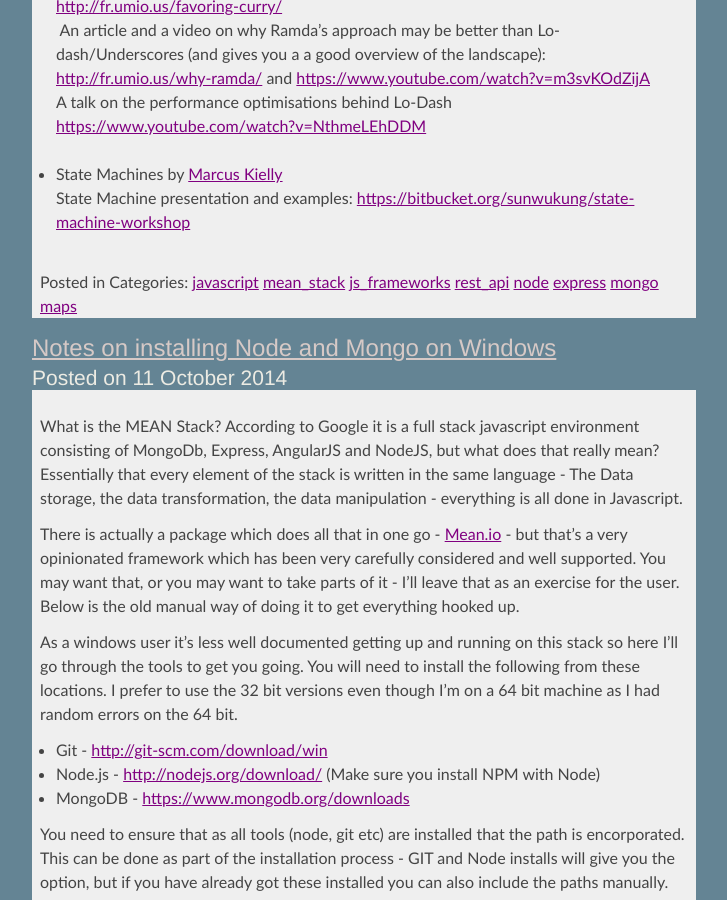
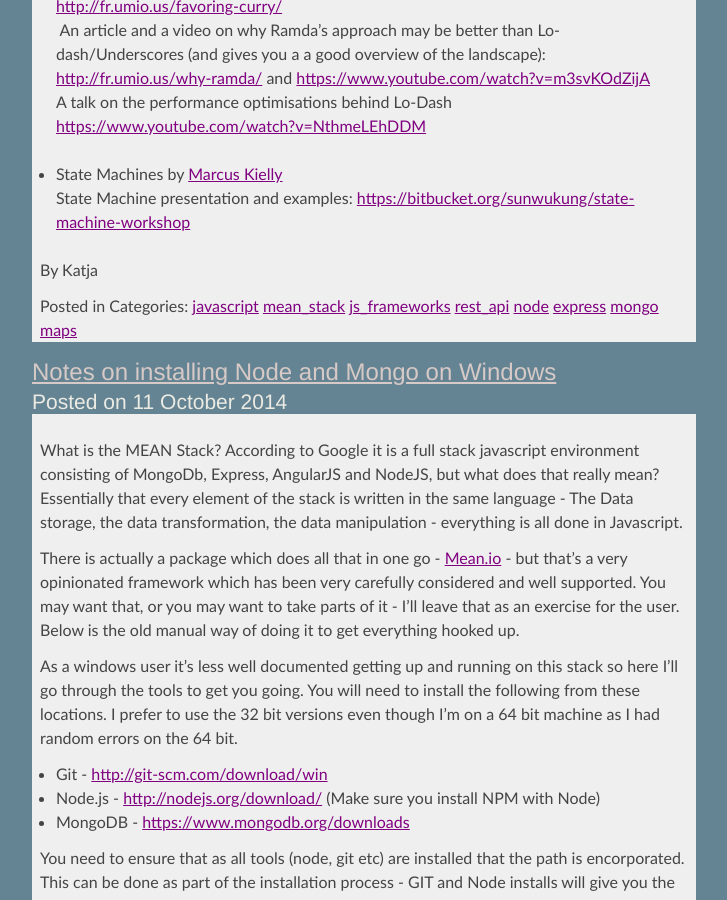
Before and after one commit to CodeHubOrg/codehuborg.github.io, a Jekyll site: the page built from index.html, in a window 1280 px wide and 900 px high, scrolled down 2594 px. Shown: the whole window, without its empty margins (276-1003 px from the left). Built offline with Jekyll 4.4.1, drawn with Linux system fonts in a browser that asks for light colours; some web fonts are replaced; some of the changed text lies outside the part shown.

Commit message:
add author to index page

```diff
--- a/index.html
+++ b/index.html
@@ -10,6 +10,9 @@
     <div class="margin-vert posts-content">
       <div class="posts-inner">
       {{ post.content }}
+      {% if post.author %}
+      By {{ post.author }}<br />
+      {% endif %}
       {% if post.categories %}
         <p>Posted in Categories:
         {% for category in post.categories %}
```
